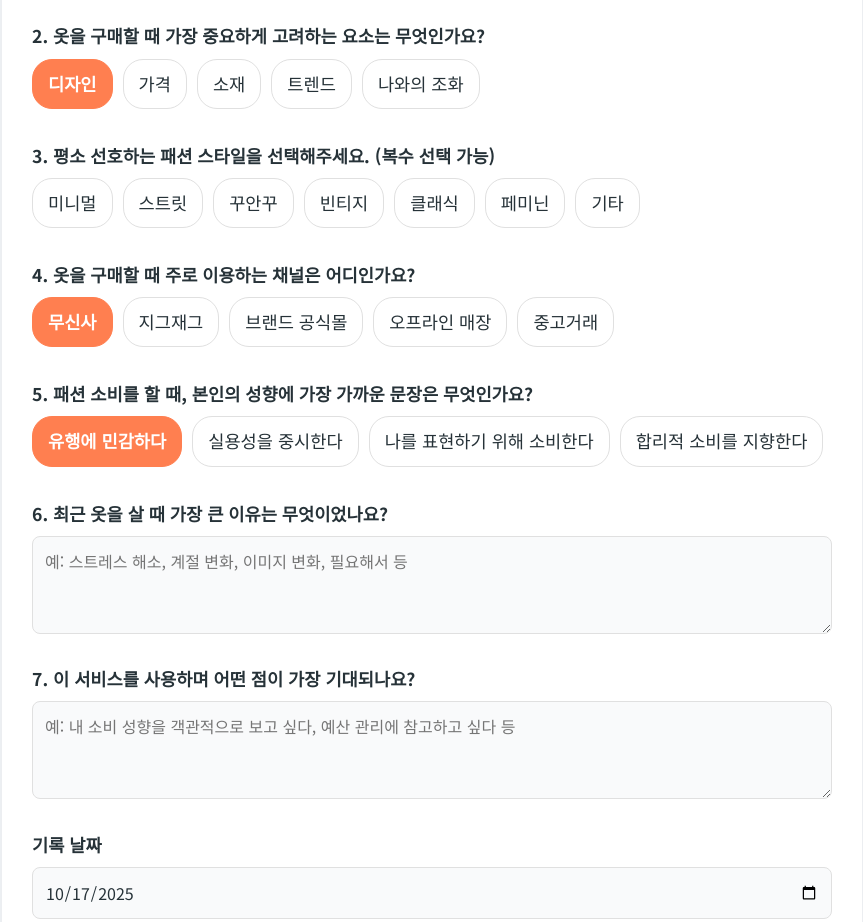
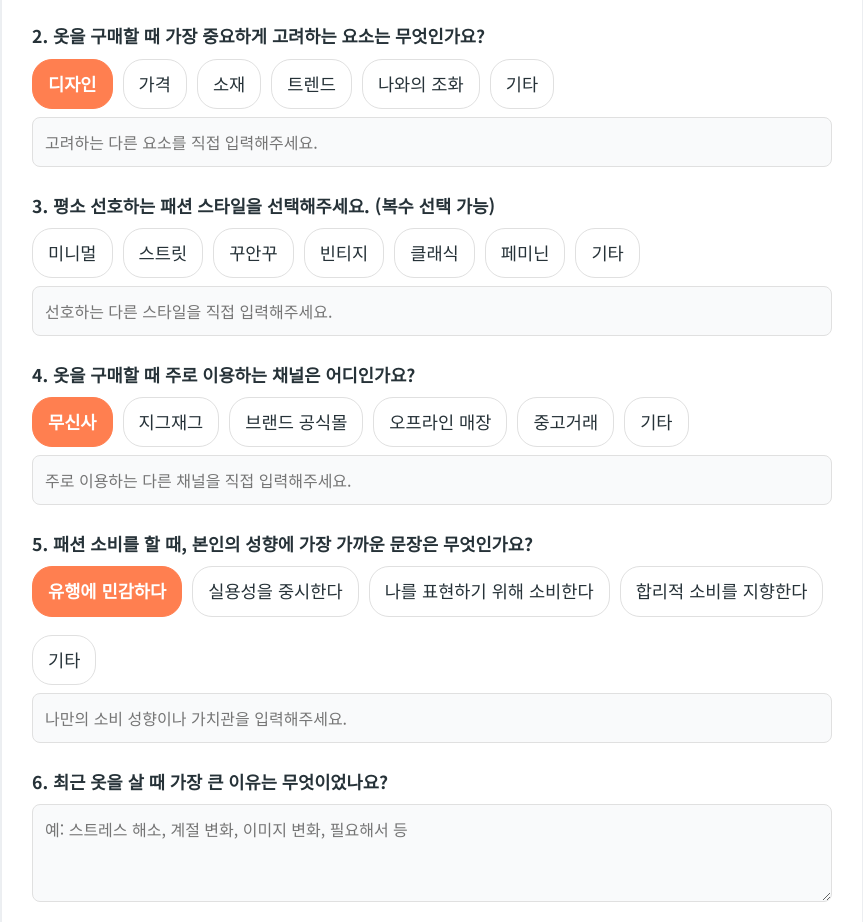
Before and after one commit to gaebuk01/FitterMeter, a plain HTML site: page index.html in a window 1280 px wide. Shown: the part 289-1211 px from the top of the page, without its empty margins (208-1071 px from the left). Drawn offline with nearby package versions, Linux system fonts and the light colour scheme; no server answers.

Commit message:
Add files via upload

```diff
--- a/index.html
+++ b/index.html
@@ -14,6 +14,7 @@
         </header>
         <main>
             <form id="record-form">
+
                 <div class="form-group">
                     <label>1. 한 달 평균 패션 관련 지출 금액은 얼마인가요?</label>
                     <div class="choice-selector">
@@ -43,7 +44,10 @@
                         <label for="factor-4">트렌드</label>
                         <input type="radio" id="factor-5" name="factor" value="나와의 조화">
                         <label for="factor-5">나와의 조화</label>
+                        <input type="radio" id="factor-6" name="factor" value="기타">
+                        <label for="factor-6">기타</label>
                     </div>
+                    <input type="text" id="factor-other-text" name="factor-other" class="other-input" placeholder="고려하는 다른 요소를 직접 입력해주세요.">
                 </div>
 
                 <div class="form-group">
@@ -61,9 +65,10 @@
                         <label for="style-5">클래식</label>
                         <input type="checkbox" id="style-6" name="style" value="페미닌">
                         <label for="style-6">페미닌</label>
-                         <input type="checkbox" id="style-7" name="style" value="기타">
+                        <input type="checkbox" id="style-7" name="style" value="기타">
                         <label for="style-7">기타</label>
                     </div>
+                    <input type="text" id="style-other-text" name="style-other" class="other-input" placeholder="선호하는 다른 스타일을 직접 입력해주세요.">
                 </div>
 
                 <div class="form-group">
@@ -77,9 +82,12 @@
                         <label for="channel-3">브랜드 공식몰</label>
                         <input type="radio" id="channel-4" name="channel" value="오프라인 매장">
                         <label for="channel-4">오프라인 매장</label>
-                         <input type="radio" id="channel-5" name="channel" value="중고거래">
+                        <input type="radio" id="channel-5" name="channel" value="중고거래">
                         <label for="channel-5">중고거래</label>
+                        <input type="radio" id="channel-6" name="channel" value="기타">
+                        <label for="channel-6">기타</label>
                     </div>
+                    <input type="text" id="channel-other-text" name="channel-other" class="other-input" placeholder="주로 이용하는 다른 채널을 직접 입력해주세요.">
                 </div>
 
                 <div class="form-group">
@@ -93,7 +101,10 @@
                         <label for="tendency-3">나를 표현하기 위해 소비한다</label>
                         <input type="radio" id="tendency-4" name="tendency" value="합리적 소비를 지향한다">
                         <label for="tendency-4">합리적 소비를 지향한다</label>
+                        <input type="radio" id="tendency-5" name="tendency" value="기타">
+                        <label for="tendency-5">기타</label>
                     </div>
+                    <input type="text" id="tendency-other-text" name="tendency-other" class="other-input" placeholder="나만의 소비 성향이나 가치관을 입력해주세요.">
                 </div>
 
                 <div class="form-group">
@@ -106,7 +117,7 @@
                     <textarea id="expectation" name="expectation" rows="3" placeholder="예: 내 소비 성향을 객관적으로 보고 싶다, 예산 관리에 참고하고 싶다 등" required></textarea>
                 </div>
 
-                <div class="form-group">
+                 <div class="form-group">
                     <label for="date">기록 날짜</label>
                     <input type="date" id="date" name="date" required>
                 </div>
@@ -117,12 +128,13 @@
             <section class="stats-section">
                 <h3>나의 소비 패턴 통계</h3>
                 <div class="chart-container">
-                    <canvas id="data-chart"></canvas> </div>
+                    <canvas id="data-chart"></canvas>
+                </div>
             </section>
 
             <section class="records-section">
                 <div class="section-header">
-                     <h2>나의 소비 기록</h2>
+                    <h2>나의 소비 기록</h2>
                     <button id="export-excel">엑셀로 내보내기</button>
                 </div>
                 <div class="records-list-container">
```
